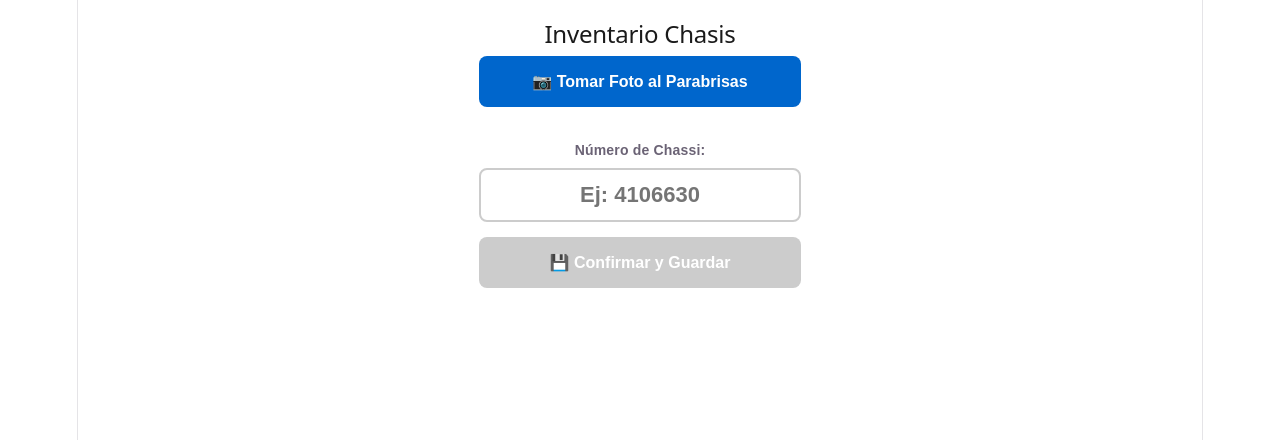
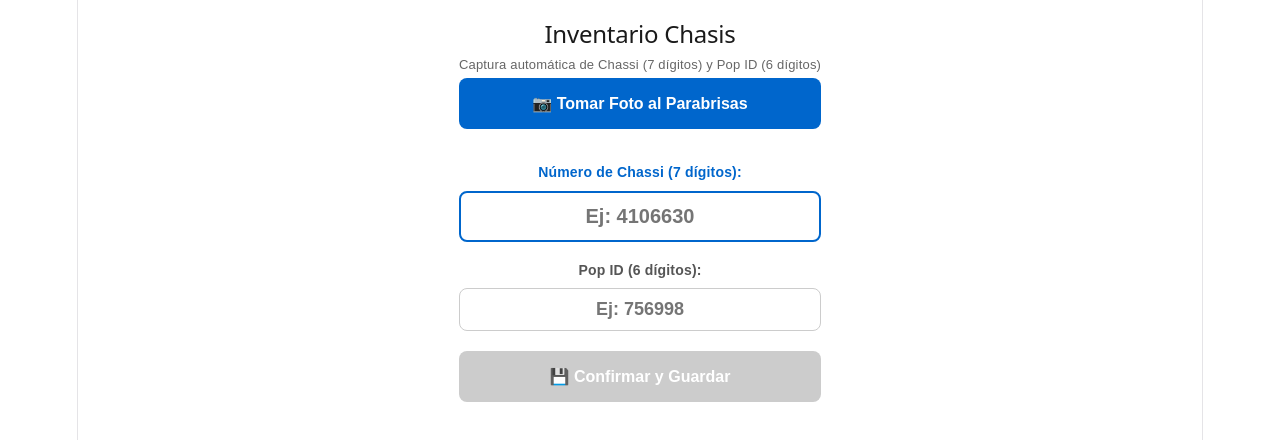
Before and after one commit to PanchoMorgan/inventario-chasis, a React (Vite) app: page / in a window 1280 px wide. Shown: the top 440 px of the page. Built offline with nearby package versions, Linux system fonts and the light colour scheme.

Commit message:
soporte para chassi y pop id

```diff
--- a/src/App.jsx
+++ b/src/App.jsx
@@ -4,6 +4,7 @@ import Tesseract from 'tesseract.js';
 export default function App() {
   const [image, setImage] = useState(null);
   const [chassiNumber, setChassiNumber] = useState('');
+  const [popIdNumber, setPopIdNumber] = useState('');
   const [loading, setLoading] = useState(false);
   const [status, setStatus] = useState('');
   const [savedSuccess, setSavedSuccess] = useState(false);
@@ -20,6 +21,8 @@ export default function App() {
     setSavedSuccess(false);
     setLoading(true);
     setStatus('Procesando imagen con OCR...');
+    setChassiNumber('');
+    setPopIdNumber('');
 
     try {
       // Analizar texto con Tesseract.js
@@ -31,14 +34,23 @@ export default function App() {
         },
       });
 
-      // Extraer números de 6 a 8 dígitos (ejemplo: 4106630)
-      const matches = text.match(/\b\d{6,8}\b/g);
+      // 1. Extraer números de exactamente 7 dígitos (Prioridad: Chassi)
+      const chassiMatches = text.match(/\b\d{7}\b/g);
+      // 2. Extraer números de exactamente 6 dígitos (Pop Id)
+      const popMatches = text.match(/\b\d{6}\b/g);
 
-      if (matches && matches.length > 0) {
-        setChassiNumber(matches[0]);
-        setStatus('¡Número detectado! Revisa y confirma.');
+      if (chassiMatches && chassiMatches.length > 0) {
+        setChassiNumber(chassiMatches[0]);
+      }
+
+      if (popMatches && popMatches.length > 0) {
+        setPopIdNumber(popMatches[0]);
+      }
+
+      if ((chassiMatches && chassiMatches.length > 0) || (popMatches && popMatches.length > 0)) {
+        setStatus('¡Campos detectados! Revisa y confirma.');
       } else {
-        setStatus('No se detectó el número. Ingrésalo manualmente.');
+        setStatus('No se detectaron números claros. Ingrésalos manualmente.');
       }
     } catch (err) {
       console.error(err);
@@ -48,23 +60,27 @@ export default function App() {
     }
   };
 
-  // Guardar datos (Simulación para el demo)
+  // Guardar datos
   const handleSave = () => {
-    if (!chassiNumber) return;
+    if (!chassiNumber && !popIdNumber) return;
     setSavedSuccess(true);
-    setStatus(`✅ ¡Chassi ${chassiNumber} registrado con éxito!`);
+    setStatus(`✅ ¡Registro guardado! Chassi: ${chassiNumber || 'N/A'} | Pop ID: ${popIdNumber || 'N/A'}`);
 
     setTimeout(() => {
       setImage(null);
       setChassiNumber('');
+      setPopIdNumber('');
       setSavedSuccess(false);
       setStatus('');
-    }, 3000);
+    }, 3500);
   };
 
   return (
     <div style={{ maxWidth: '400px', margin: '0 auto', padding: '20px', fontFamily: 'sans-serif' }}>
-      <h2 style={{ textAlign: 'center', color: '#1a1a1a' }}>Inventario Chasis</h2>
+      <h2 style={{ textAlign: 'center', color: '#1a1a1a', marginBottom: '4px' }}>Inventario Chasis</h2>
+      <p style={{ textAlign: 'center', color: '#666', fontSize: '13px', marginTop: 0 }}>
+        Captura automática de Chassi (7 dígitos) y Pop ID (6 dígitos)
+      </p>
 
       <input
         type="file"
@@ -99,20 +115,21 @@ export default function App() {
           <img
             src={image}
             alt="Captura"
-            style={{ width: '100%', maxHeight: '200px', objectFit: 'contain', borderRadius: '8px', border: '1px solid #ccc' }}
+            style={{ width: '100%', maxHeight: '180px', objectFit: 'contain', borderRadius: '8px', border: '1px solid #ccc' }}
           />
         </div>
       )}
 
       {status && (
-        <p style={{ textAlign: 'center', fontWeight: 'bold', color: savedSuccess ? 'green' : '#333' }}>
+        <p style={{ textAlign: 'center', fontWeight: 'bold', color: savedSuccess ? 'green' : '#333', fontSize: '14px' }}>
           {status}
         </p>
       )}
 
+      {/* Campo Chassi (Prioridad 1 - 7 dígitos) */}
       <div style={{ marginTop: '15px' }}>
-        <label style={{ display: 'block', fontSize: '14px', fontWeight: 'bold', marginBottom: '5px' }}>
-          Número de Chassi:
+        <label style={{ display: 'block', fontSize: '14px', fontWeight: 'bold', marginBottom: '5px', color: '#0066cc' }}>
+          Número de Chassi (7 dígitos):
         </label>
         <input
           type="text"
@@ -122,11 +139,34 @@ export default function App() {
           style={{
             width: '100%',
             padding: '12px',
-            fontSize: '22px',
+            fontSize: '20px',
             textAlign: 'center',
             fontWeight: 'bold',
             borderRadius: '8px',
-            border: '2px solid #ccc',
+            border: '2px solid #0066cc',
+            boxSizing: 'border-box'
+          }}
+        />
+      </div>
+
+      {/* Campo Pop ID (Opcional - 6 dígitos) */}
+      <div style={{ marginTop: '15px' }}>
+        <label style={{ display: 'block', fontSize: '14px', fontWeight: 'bold', marginBottom: '5px', color: '#555' }}>
+          Pop ID (6 dígitos):
+        </label>
+        <input
+          type="text"
+          value={popIdNumber}
+          onChange={(e) => setPopIdNumber(e.target.value)}
+          placeholder="Ej: 756998"
+          style={{
+            width: '100%',
+            padding: '10px',
+            fontSize: '18px',
+            textAlign: 'center',
+            fontWeight: 'bold',
+            borderRadius: '8px',
+            border: '1.5px solid #ccc',
             boxSizing: 'border-box'
           }}
         />
@@ -134,18 +174,18 @@ export default function App() {
 
       <button
         onClick={handleSave}
-        disabled={!chassiNumber || loading}
+        disabled={(!chassiNumber && !popIdNumber) || loading}
         style={{
           width: '100%',
           padding: '16px',
           fontSize: '16px',
-          backgroundColor: chassiNumber ? '#28a745' : '#cccccc',
+          backgroundColor: (chassiNumber || popIdNumber) ? '#28a745' : '#cccccc',
           color: 'white',
           border: 'none',
           borderRadius: '8px',
           fontWeight: 'bold',
-          cursor: chassiNumber ? 'pointer' : 'not-allowed',
-          marginTop: '15px'
+          cursor: (chassiNumber || popIdNumber) ? 'pointer' : 'not-allowed',
+          marginTop: '20px'
         }}
       >
         💾 Confirmar y Guardar
```
